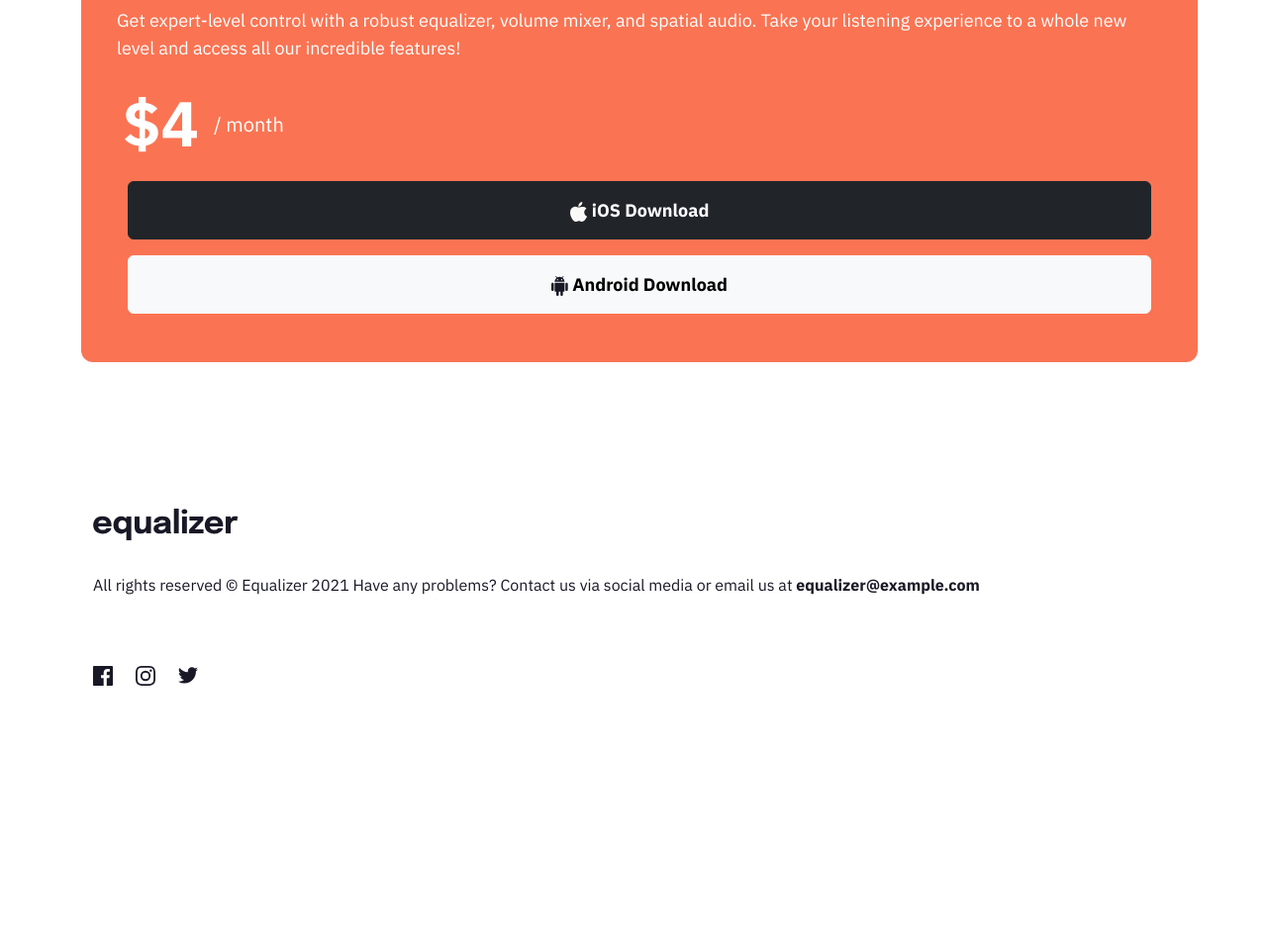
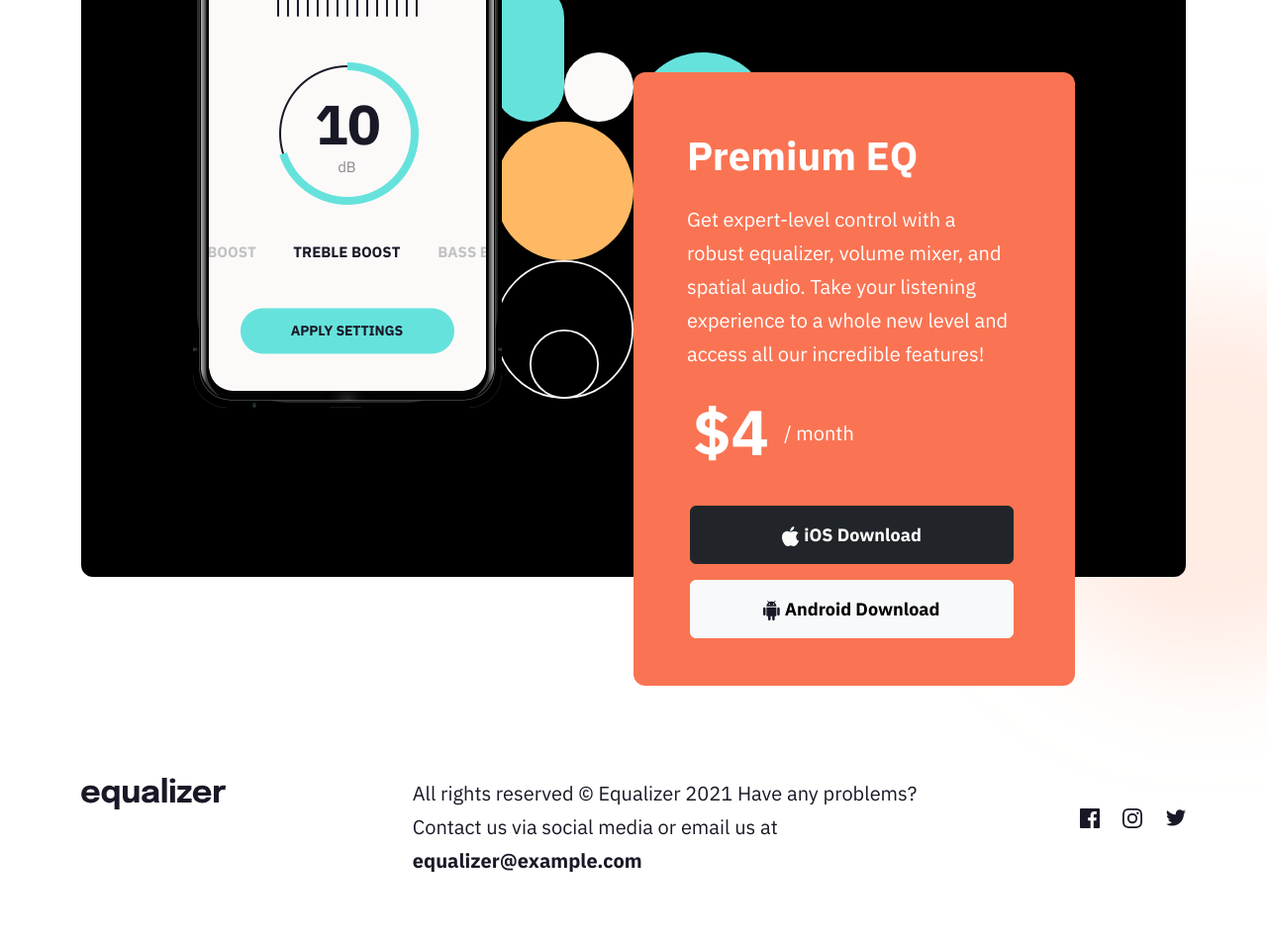
Before and after one commit to Eyelin/Equalizer-landing-page, a plain HTML site: page index.html in a window 1280 px wide. Shown: the part 880-1834 px from the top of the page at 99% size. Before the commit the page ends 1598 px from the top, so only its background shows below. Drawn offline with nearby package versions, Linux system fonts and the light colour scheme.

Commit message:
update responsive design for tablet and desktop

```diff
--- a/index.html
+++ b/index.html
@@ -37,7 +37,7 @@
     <!-- Header -->
     <header role="banner">
       <div class="container">
-        <img src="images/logo.svg" alt="" />
+        <img src="images/logo.svg" alt="Equalizer logo" />
       </div>
     </header>
     <!-- Main Content -->
@@ -45,7 +45,7 @@
       <div class="container container-1">
         <div>
           <h1>We make your music sound extraordinary.</h1>
-          <p>
+          <p class="container-1-text">
             A system audio equalizer specifically designed for Android and iOS.
             Freely tune the way your music sounds with a professional grade
             parametric EQ & volume mixer. Control bass, mids, treble, gain
@@ -68,27 +68,11 @@
               level and access all our incredible features!
             </p>
             <h3 class="price">$4 <span class="month">/ month</span></h3>
-            <button
-              class="btn btn-dark download-button"
-              type="button"
-              style="
-                --bs-btn-padding-y: 15px;
-                --bs-btn-font-size: 18px;
-                --bs-btn-font-weight: 700;
-              "
-            >
+            <button class="btn btn-dark button-ios buttons" type="button">
               <img src="images/icon-apple.svg" alt="icon-apple" />
               iOS Download
             </button>
-            <button
-              class="btn btn-light download-button button-android"
-              type="button"
-              style="
-                --bs-btn-padding-y: 15px;
-                --bs-btn-font-size: 18px;
-                --bs-btn-font-weight: 700;
-              "
-            >
+            <button class="btn btn-light button-android buttons" type="button">
               <img src="images/icon-android.svg" alt="icon-android" />
               Android Download
             </button>
@@ -98,22 +82,43 @@
     </main>
     <!-- Footer -->
     <footer role="contentinfo">
-      <div class="container">
-        <img class="logo-footer" src="images/logo.svg" alt="" />
-        <p class="footer-text">
-          All rights reserved © Equalizer 2021 Have any problems? Contact us via
-          social media or email us at
-          <span class="email">equalizer@example.com</span>
-        </p>
-        <a class="social-icons" href=""
-          ><img src="images/icon-facebook.svg" alt="icon-facebook"
-        /></a>
-        <a class="social-icons" href=""
-          ><img src="images/icon-instagram.svg" alt="icon-instagram"
-        /></a>
-        <a class="social-icons" href=""
-          ><img src="images/icon-twitter.svg" alt="icon-twitter"
-        /></a>
+      <div class="container flex-container">
+        <div class="flex-item-1">
+          <img class="logo-footer" src="images/logo.svg" alt="Equalizer logo" />
+        </div>
+        <div class="flex-item-2">
+          <p class="footer-text">
+            All rights reserved © Equalizer 2021 Have any problems? Contact us
+            via social media or email us at
+            <span class="email">equalizer@example.com</span>
+          </p>
+        </div>
+        <div class="flex-item-3">
+          <a class="social-icons" href="#"
+            ><svg width="20" height="20" xmlns="http://www.w3.org/2000/svg">
+              <path
+                d="M18.896 0H1.104C.494 0 0 .494 0 1.104v17.793C0 19.506.494 20 1.104 20h9.58v-7.745H8.076V9.237h2.606V7.01c0-2.583 1.578-3.99 3.883-3.99 1.104 0 2.052.082 2.329.119v2.7h-1.598c-1.254 0-1.496.597-1.496 1.47v1.928h2.989l-.39 3.018h-2.6V20h5.098c.608 0 1.102-.494 1.102-1.104V1.104C20 .494 19.506 0 18.896 0Z"
+                fill="#191826"
+              />
+            </svg>
+          </a>
+          <a class="social-icons" href="#"
+            ><svg width="20" height="20" xmlns="http://www.w3.org/2000/svg">
+              <path
+                d="M10 1.802c2.67 0 2.987.01 4.042.059 2.71.123 3.975 1.409 4.099 4.099.048 1.054.057 1.37.057 4.04 0 2.672-.01 2.988-.057 4.042-.124 2.687-1.387 3.975-4.1 4.099-1.054.048-1.37.058-4.041.058-2.67 0-2.987-.01-4.04-.058-2.718-.124-3.977-1.416-4.1-4.1-.048-1.054-.058-1.37-.058-4.041 0-2.67.01-2.986.058-4.04.124-2.69 1.387-3.977 4.1-4.1 1.054-.048 1.37-.058 4.04-.058ZM10 0C7.284 0 6.944.012 5.877.06 2.246.227.227 2.242.061 5.877.01 6.944 0 7.284 0 10s.012 3.057.06 4.123c.167 3.632 2.182 5.65 5.817 5.817 1.067.048 1.407.06 4.123.06s3.057-.012 4.123-.06c3.629-.167 5.652-2.182 5.816-5.817.05-1.066.061-1.407.061-4.123s-.012-3.056-.06-4.122C19.777 2.249 17.76.228 14.124.06 13.057.01 12.716 0 10 0Zm0 4.865a5.135 5.135 0 1 0 0 10.27 5.135 5.135 0 0 0 0-10.27Zm0 8.468a3.333 3.333 0 1 1 0-6.666 3.333 3.333 0 0 1 0 6.666Zm5.338-9.87a1.2 1.2 0 1 0 0 2.4 1.2 1.2 0 0 0 0-2.4Z"
+                fill="#191826"
+              />
+            </svg>
+          </a>
+          <a class="social-icons" href="#"
+            ><svg width="20" height="17" xmlns="http://www.w3.org/2000/svg">
+              <path
+                d="M20 2.172a8.192 8.192 0 0 1-2.357.646 4.11 4.11 0 0 0 1.805-2.27 8.22 8.22 0 0 1-2.606.996A4.096 4.096 0 0 0 13.847.248c-2.65 0-4.596 2.472-3.998 5.037A11.648 11.648 0 0 1 1.392 1a4.109 4.109 0 0 0 1.27 5.478 4.086 4.086 0 0 1-1.858-.513c-.045 1.9 1.318 3.679 3.291 4.075a4.113 4.113 0 0 1-1.853.07 4.106 4.106 0 0 0 3.833 2.849A8.25 8.25 0 0 1 0 14.658a11.616 11.616 0 0 0 6.29 1.843c7.618 0 11.923-6.434 11.663-12.205A8.354 8.354 0 0 0 20 2.172Z"
+                fill="#191826"
+              />
+            </svg>
+          </a>
+        </div>
       </div>
     </footer>
 
--- a/styles.css
+++ b/styles.css
@@ -7,20 +7,30 @@ html {
 }
 
 body {
-  background-image: url("images/bg-main-mobile.png");
-  background-repeat: no-repeat;
-  background-position: 0% 150%;
   color: hsla(244, 23%, 12%, 1);
   font-family: "IBM Plex Sans", sans-serif;
   font-size: 16px;
   line-height: 26px;
   min-height: 100vh;
+  /* background */
+  background-image: url("images/bg-main-mobile.png");
+  background-repeat: no-repeat;
+  background-position: 0px -250px;
 }
 
-header {
-  margin-bottom: 16px;
+/* All containers */
+.container {
+  padding-left: 24px;
+  padding-right: 24px;
 }
 
+/* Header */
+header {
+  margin-top: 40px;
+  margin-bottom: 64px;
+}
+
+/* Container 1 */
 h1 {
   font-size: 40px;
   font-weight: 700;
@@ -29,15 +39,13 @@ h1 {
   margin-bottom: 20px;
 }
 
-.container {
-  padding: 24px;
+.container-1 {
+  margin-bottom: 166px;
 }
 
-.container-1 {
-  margin-bottom: 126px;
-}
-
+/* Container 2 */
 .container-2 {
+  /* cero for mobile */
   padding: 0;
   position: relative;
 }
@@ -48,9 +56,9 @@ h1 {
   background-position-x: center;
   background-size: 280px;
   background-color: black;
+  border-radius: 12px;
   height: 600px;
-  margin-bottom: 362px;
-  border-radius: 12px;
+  margin-bottom: 390px;
 }
 
 .illustration-app {
@@ -63,11 +71,11 @@ h1 {
 
 .price-section {
   background-color: #fa7453;
+  border-radius: 12px;
   color: white;
-  padding: 48px 36px 33px;
+  padding: 48px 36px;
   position: absolute;
   top: 380px;
-  border-radius: 12px;
 }
 
 h2 {
@@ -78,8 +86,6 @@ h2 {
 }
 
 .price-text {
-  font-size: 18px;
-  line-height: 28px;
   margin-bottom: 23px;
 }
 
@@ -87,7 +93,7 @@ h2 {
   font-size: 64px;
   font-weight: 700;
   margin-left: 6px;
-  margin-bottom: 20px;
+  margin-bottom: 4px;
 }
 
 .month {
@@ -96,13 +102,38 @@ h2 {
   vertical-align: 15px;
 }
 
-button {
+.buttons {
+  --bs-btn-padding-y: 15px;
+  --bs-btn-font-size: 18px;
+  --bs-btn-font-weight: 700;
+  margin: 16px 1% 0px;
   width: 98%;
-  margin: 0 1% 16px;
 }
 
-.button-android {
-  color: black;
+.button-ios:hover {
+  background-color: #66e2dc;
+  border: #66e2dc;
+}
+
+.button-android:hover {
+  background-color: #ffb964;
+  border: #ffb964;
+}
+
+/* Footer */
+footer {
+  padding-bottom: 20px;
+}
+
+.flex-container {
+  display: flex;
+  flex-wrap: wrap;
+}
+
+.flex-item-1,
+.flex-item-2,
+.flex-item-3 {
+  flex: 100%;
 }
 
 .logo-footer {
@@ -119,20 +150,169 @@ button {
 
 .social-icons {
   margin-right: 19px;
+  text-decoration: none;
+}
+
+path:hover {
+  fill: #fa7453;
 }
 
 /* Small devices (portrait tablets and large phones, 576px and up) */
 @media only screen and (min-width: 576px) {
-  .container-2 {
-    padding-left: 12px;
-    padding-right: 12px;
-  }
 }
 
 /* Medium devices (landscape tablets, 768px and up) */
 @media only screen and (min-width: 768px) {
+  body {
+    font-size: 18px;
+    line-height: 28px;
+    /* background */
+    background-image: url("images/bg-main-tablet.png"),
+      url("images/bg-pattern-1.svg");
+    background-position: -300px -300px, 105% -10%;
+    background-size: auto, 266px;
+  }
+
+  /* All containers */
+  .container {
+    padding-left: 12px;
+    padding-right: 12px;
+  }
+
+  /* Header */
+  header {
+    margin-top: 62px;
+    margin-bottom: 95px;
+  }
+
+  /* Container 1 */
+  h1 {
+    font-size: 64px;
+    line-height: 64px;
+    letter-spacing: -0.73px;
+    margin-bottom: 28px;
+    max-width: 74%;
+  }
+
+  .container-1-text {
+    max-width: 74%;
+  }
+
+  .container-1 {
+    margin-bottom: 249px;
+  }
+
+  /* Container 2 */
+  .bg-pattern-2 {
+    margin-bottom: 183px;
+  }
+
+  .illustration-app {
+    max-width: 270px;
+    top: -138px;
+    left: 11%;
+    transform: none;
+  }
+
+  .price-section {
+    max-width: 399px;
+    top: 150px;
+    left: 35%;
+    padding: 48px;
+  }
+
+  /* Footer */
+  .flex-item-1 {
+    flex: 100%;
+  }
+  .flex-item-2 {
+    flex: 60%;
+  }
+
+  .flex-item-3 {
+    flex: 40%;
+    text-align: right;
+    padding-top: 5%;
+  }
+
+  .social-icons {
+    margin-right: 0;
+    margin-left: 19px;
+  }
 }
 
 /* Large devices (laptops/desktops, 992px and up) */
 @media only screen and (min-width: 992px) {
+  body {
+    font-size: 20px;
+    line-height: 34px;
+    /* background */
+    background-image: url("images/bg-main-desktop.png"),
+      url("images/bg-pattern-1.svg");
+    background-position: -350px -350px, 100% -10%;
+  }
+
+  /* Header */
+  header {
+    margin-bottom: 127px;
+  }
+
+  /* Container 1 */
+  h1 {
+    font-size: 88px;
+    line-height: 88px;
+    letter-spacing: -1px;
+    margin-bottom: 40px;
+    max-width: 84%;
+  }
+
+  .container-1-text {
+    max-width: 84%;
+  }
+
+  .container-1 {
+    margin-bottom: 321px;
+  }
+
+  /* Container 2 */
+  .bg-pattern-2 {
+    margin-bottom: 202px;
+  }
+
+  .illustration-app {
+    max-width: 312px;
+    top: -213px;
+    left: 11%;
+    transform: none;
+  }
+
+  .price-section {
+    max-width: 446px;
+    top: 90px;
+    left: 50%;
+    padding: 58px 59px 48px 54px;
+  }
+
+  h2 {
+    font-size: 40px;
+    line-height: 52px;
+    margin-bottom: 22px;
+  }
+
+  .price {
+    margin-bottom: 20px;
+  }
+
+  /* Footer */
+  .flex-item-1 {
+    flex: 30%;
+  }
+  .flex-item-2 {
+    flex: 50%;
+  }
+
+  .flex-item-3 {
+    flex: 20%;
+    padding-top: 2%;
+  }
 }
```
